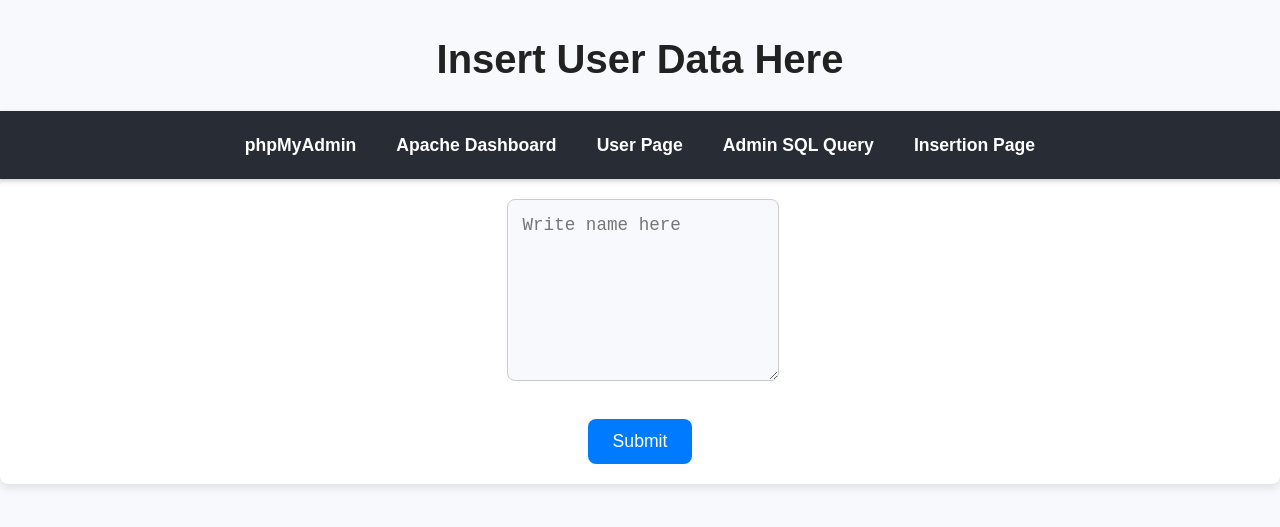
After one commit to Anon0nyx/cybersquatPlatformPHP, a PHP site: page /pages/user_pages/insert_page.php in a window 1280 px wide. The commit adds this page. Shown: the top 527 px of the page. Run offline with PHP 8.4, Linux system fonts and the light colour scheme.

Commit message:
Insert Page Base Added

```diff
--- /dev/null
+++ b/pages/user_pages/insert_page.php
@@ -0,0 +1,20 @@
+<!DOCTYPE html>
+<html lang="en">
+<head>
+  <meta charset="UTF-8">
+  <meta name="viewport" content="width=device-width, initial-scale=1.0">
+  <title> Insertion Page </title>
+  <link rel="stylesheet" href="../../stylesheets/sql_query.css">
+</head>
+
+<body>
+  <h1> Insert User Data Here </h1>
+  <!-- NAVBAR -->
+  <?php include '../../templates/navbar.php'; ?>
+  <form id= "insertForm" action="../sql_query.php" method="post">
+    <div id="name-container">
+      <textarea id="name_input" name="name_query" placeholder="Write name here"></textarea>
+    </div>
+  <button type="submit" form="insetForm">Submit</button>
+  </form>
+</body>
--- a/templates/navbar.php
+++ b/templates/navbar.php
@@ -7,6 +7,7 @@ echo '
             <li><a href="../dashboard">Apache Dashboard</a></li>
             <li><a href="../user_pages/user_page.php">User Page</a></li>
 	          <li><a href="../sql_query/sql_query.php">Admin SQL Query</a></li>
+            <li><a href="../user_pages/insert_page.php">Insertion Page</a></li>
         </ul>
     </nav>
 </header>
```
